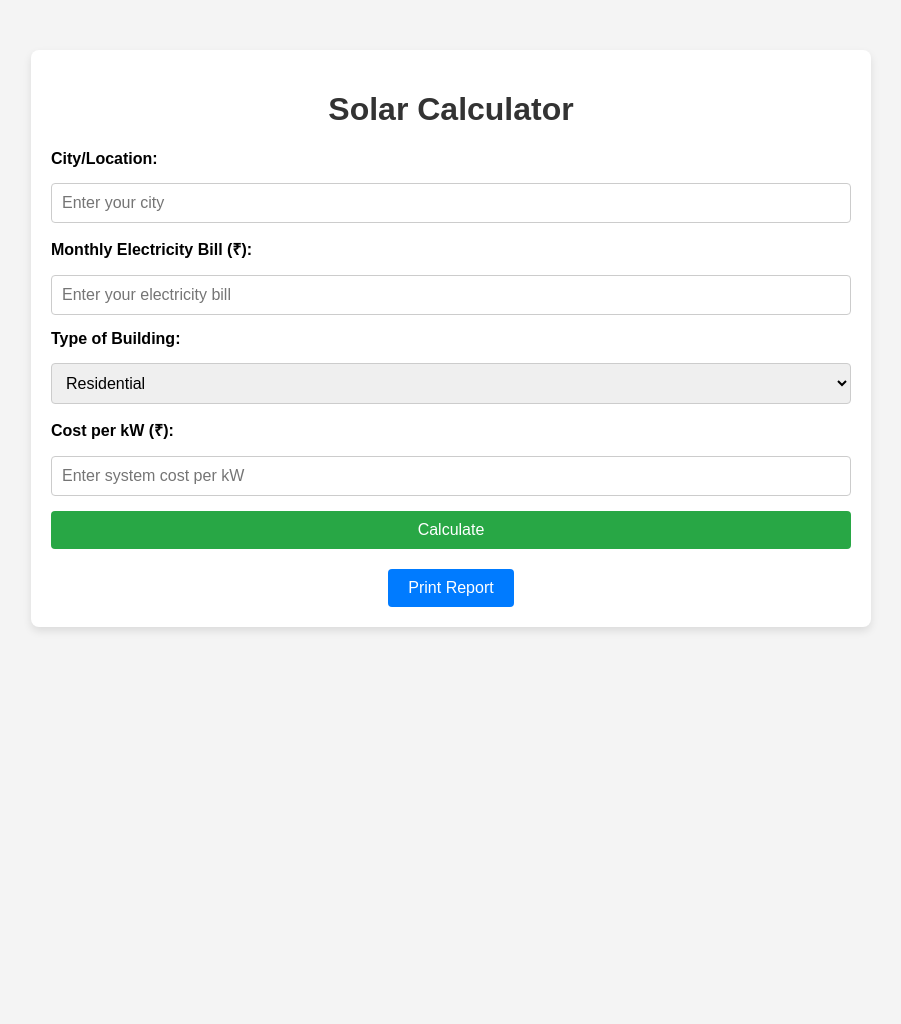
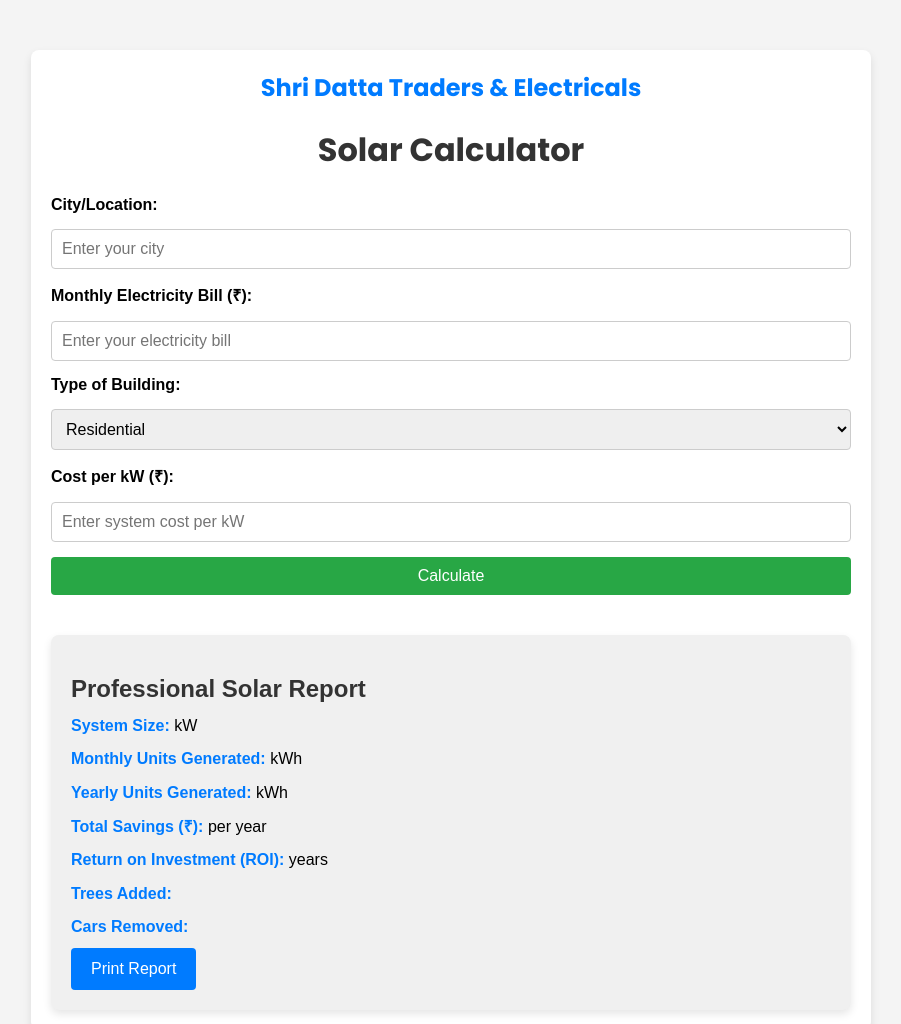
Before and after one commit to prath7550/solar-system-recommendation1, a plain HTML site: page index.html in a window 1280 px wide. Shown: the top 1024 px of the page, without its empty margins (189-1090 px from the left). Before the commit the page ends 800 px from the top, so only its background shows below. Drawn offline with Linux system fonts and the light colour scheme.

Commit message:
Add files via upload

```diff
--- a/index.html
+++ b/index.html
@@ -4,6 +4,7 @@
     <meta charset="UTF-8">
     <meta name="viewport" content="width=device-width, initial-scale=1.0">
     <title>Professional Solar Calculator</title>
+    <link href="https://fonts.googleapis.com/css2?family=Poppins:wght@600;700&display=swap" rel="stylesheet">
     <style>
         body {
             font-family: Arial, sans-serif;
@@ -24,6 +25,16 @@
         h1 {
             text-align: center;
             color: #333;
+            font-family: 'Poppins', sans-serif;
+        }
+
+        .firm-name {
+            text-align: center;
+            font-size: 24px;
+            font-weight: 700;
+            font-family: 'Poppins', sans-serif;
+            color: #007bff;
+            margin-bottom: 20px;
         }
 
         form {
@@ -76,18 +87,41 @@
         }
 
         .report {
-            text-align: center;
-            margin-top: 20px;
+            text-align: left;
+            margin-top: 40px;
+            padding: 20px;
+            background-color: #f0f0f0;
+            border-radius: 8px;
+            box-shadow: 0 4px 8px rgba(0, 0, 0, 0.1);
+        }
+
+        .report h2 {
+            font-size: 24px;
+            font-weight: 600;
+            color: #333;
+            margin-bottom: 10px;
+        }
+
+        .report p {
+            font-size: 16px;
+            line-height: 1.6;
+            margin: 8px 0;
+        }
+
+        .report .highlight {
+            font-weight: 700;
+            color: #007bff;
         }
 
         .report button {
             background-color: #007bff;
             color: #fff;
             border: none;
-            padding: 10px 20px;
+            padding: 12px 20px;
             border-radius: 4px;
             cursor: pointer;
             transition: background-color 0.3s;
+            font-size: 16px;
         }
 
         .report button:hover {
@@ -97,6 +131,7 @@
 </head>
 <body>
     <div class="container">
+        <div class="firm-name">Shri Datta Traders & Electricals</div>
         <h1>Solar Calculator</h1>
         <form id="solarCalculatorForm">
             <label for="address">City/Location:</label>
@@ -133,6 +168,14 @@
         </div>
 
         <div class="report">
+            <h2>Professional Solar Report</h2>
+            <p><span class="highlight">System Size:</span> <span id="systemSizeReport"></span> kW</p>
+            <p><span class="highlight">Monthly Units Generated:</span> <span id="monthlyUnitsReport"></span> kWh</p>
+            <p><span class="highlight">Yearly Units Generated:</span> <span id="yearlyUnitsReport"></span> kWh</p>
+            <p><span class="highlight">Total Savings (₹):</span> <span id="totalSavingsReport"></span> per year</p>
+            <p><span class="highlight">Return on Investment (ROI):</span> <span id="roiYearsReport"></span> years</p>
+            <p><span class="highlight">Trees Added:</span> <span id="treesAddedReport"></span></p>
+            <p><span class="highlight">Cars Removed:</span> <span id="carsRemovedReport"></span></p>
             <button id="printReport">Print Report</button>
         </div>
     </div>
@@ -198,6 +241,15 @@
             document.getElementById('treesAdded').textContent = treesAdded;
             document.getElementById('carsRemoved').textContent = carsRemoved;
             document.getElementById('environment').style.display = 'block';
+
+            // Update the report section with data
+            document.getElementById('systemSizeReport').textContent = systemSize + ' kW';
+            document.getElementById('monthlyUnitsReport').textContent = totalMonthlyUnits.toFixed(2);
+            document.getElementById('yearlyUnitsReport').textContent = totalYearlyUnits.toFixed(2);
+            document.getElementById('totalSavingsReport').textContent = yearlySavings.toLocaleString('en-IN');
+            document.getElementById('roiYearsReport').textContent = roiYears;
+            document.getElementById('treesAddedReport').textContent = treesAdded;
+            document.getElementById('carsRemovedReport').textContent = carsRemoved;
         });
 
         document.getElementById('printReport').addEventListener('click', function() {
```
